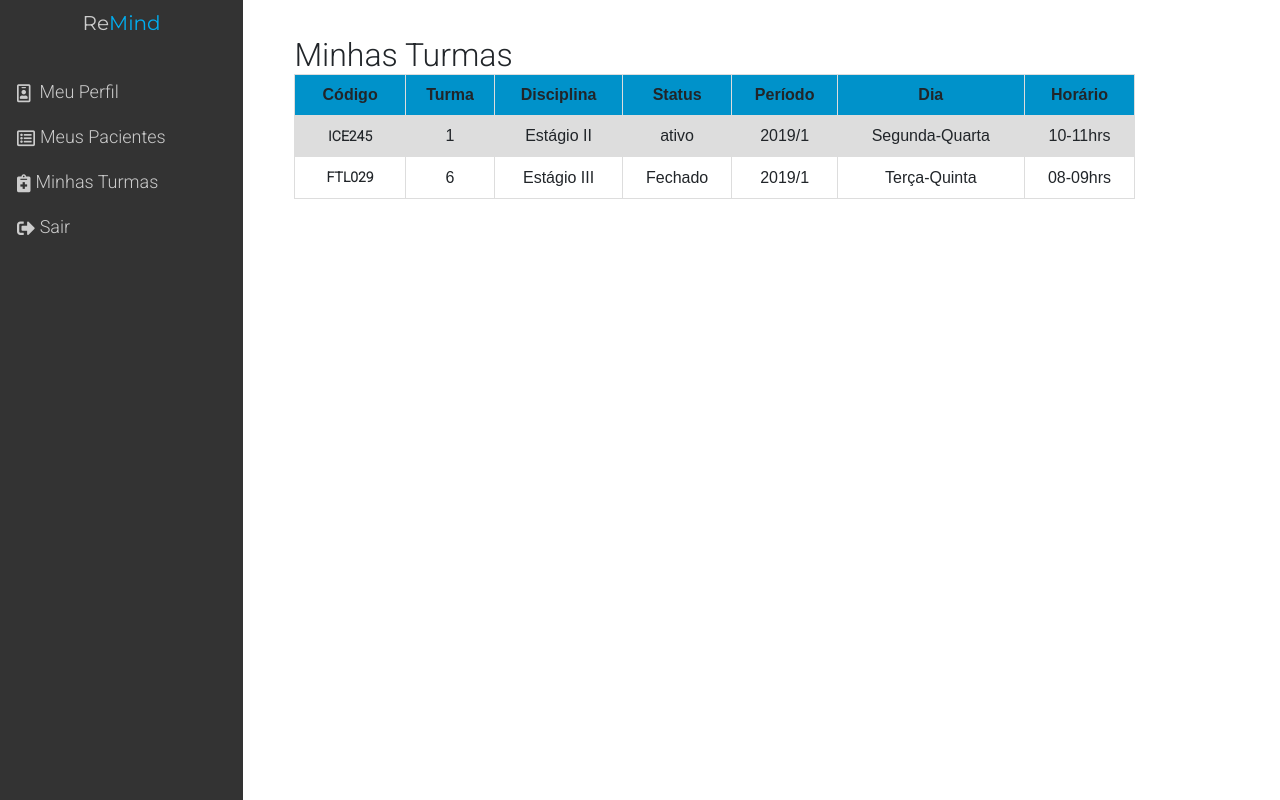
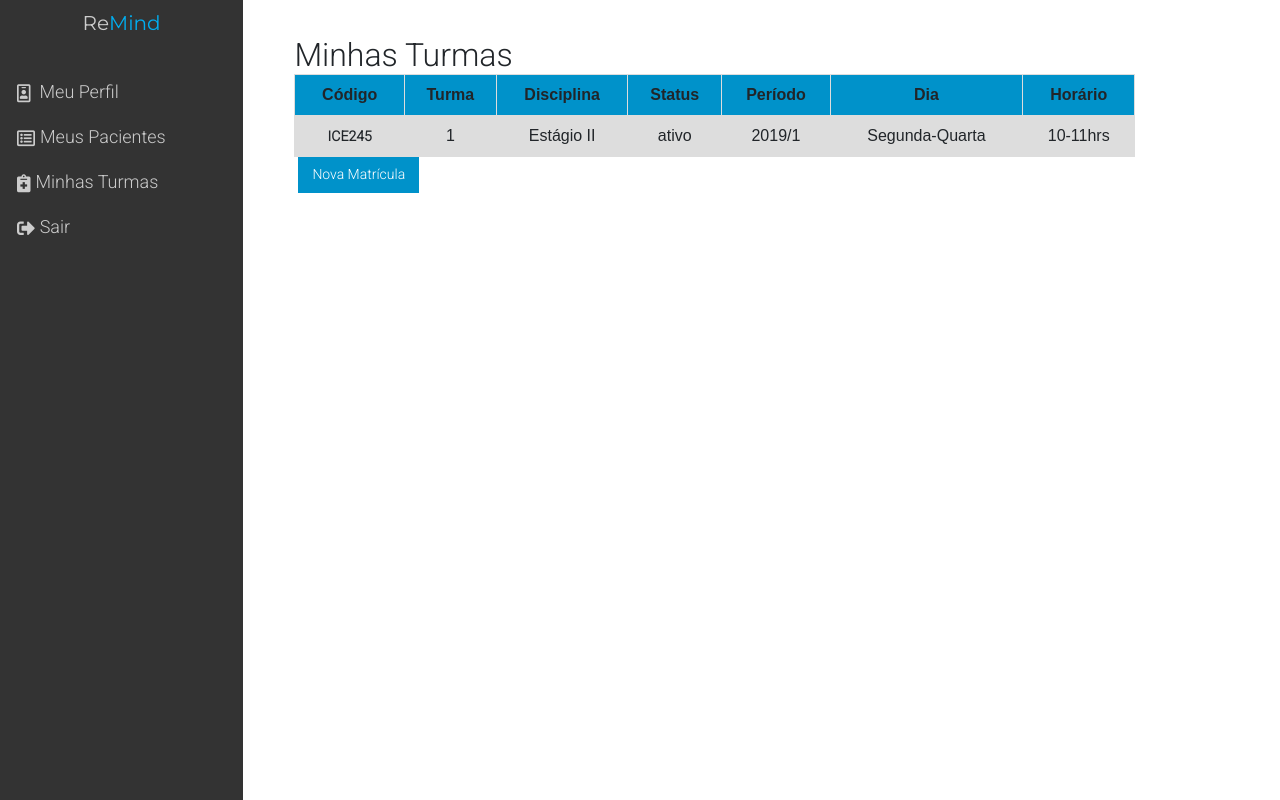
Before and after one commit to manogray/remindWeb, a PHP site: page /minhasTurmasTerapeuta.php in a window 1280 px wide. Run offline with PHP 8.4, Linux system fonts and the light colour scheme; the visitor is signed in with stand-in values (Sample User, id 1); some libraries are stand-ins or nearby versions.

Commit message:
matricular Aluno parcial;

```diff
--- a/minhasTurmasTerapeuta.php
+++ b/minhasTurmasTerapeuta.php
@@ -42,16 +42,9 @@
                 <td>Segunda-Quarta</td>
                 <td>10-11hrs</td>
             </tr>
-            <tr>
-                <td><a class="nome-paciente" href="">FTL029</a></td>
-                <td>6</td>
-                <td>Estágio III</td>
-                <td>Fechado</td>
-                <td>2019/1</td>
-                <td>Terça-Quinta</td>
-                <td>08-09hrs</td>
-            </tr>
         </table>
+
+        <a href="novaMatricula.php" class="botaoPadrao">Nova Matrícula</a>
 
         </section>
     </body>
--- a/novaMatricula.php
+++ b/novaMatricula.php
@@ -5,6 +5,8 @@
         header('Location: /login.php?t=0');
         die();
     }
+
+    $idTerapeuta = $_SESSION['terapeuta'];
 
     function listarDisciplinas(){
         try{
@@ -47,7 +49,6 @@
                 <th>Código</th>
                 <th>Disciplina</th>
                 <th>Período</th>
-
             </tr>
             <?php
                 foreach ($Disciplinas as $dic) {
@@ -56,7 +57,7 @@
                 <td><a class="nome-paciente" href=""><?=$dic->codigo?></a></td>
                 <td><?=$dic->nome?></td>
                 <td><?=$dic->periodo?></td>
-                <td><a href="#">Solicitar Matricula</a></td>
+                <td><a href="controllers/terapeuta.php?codigoMat=<?=$dic->codigo?>&idTera=<?=$idTerapeuta?>">Solicitar Matricula</a></td>
             </tr>
             <?php
                 }
```
Also changed, not shown: controllers/terapeuta.php (+16 -0 lines).
